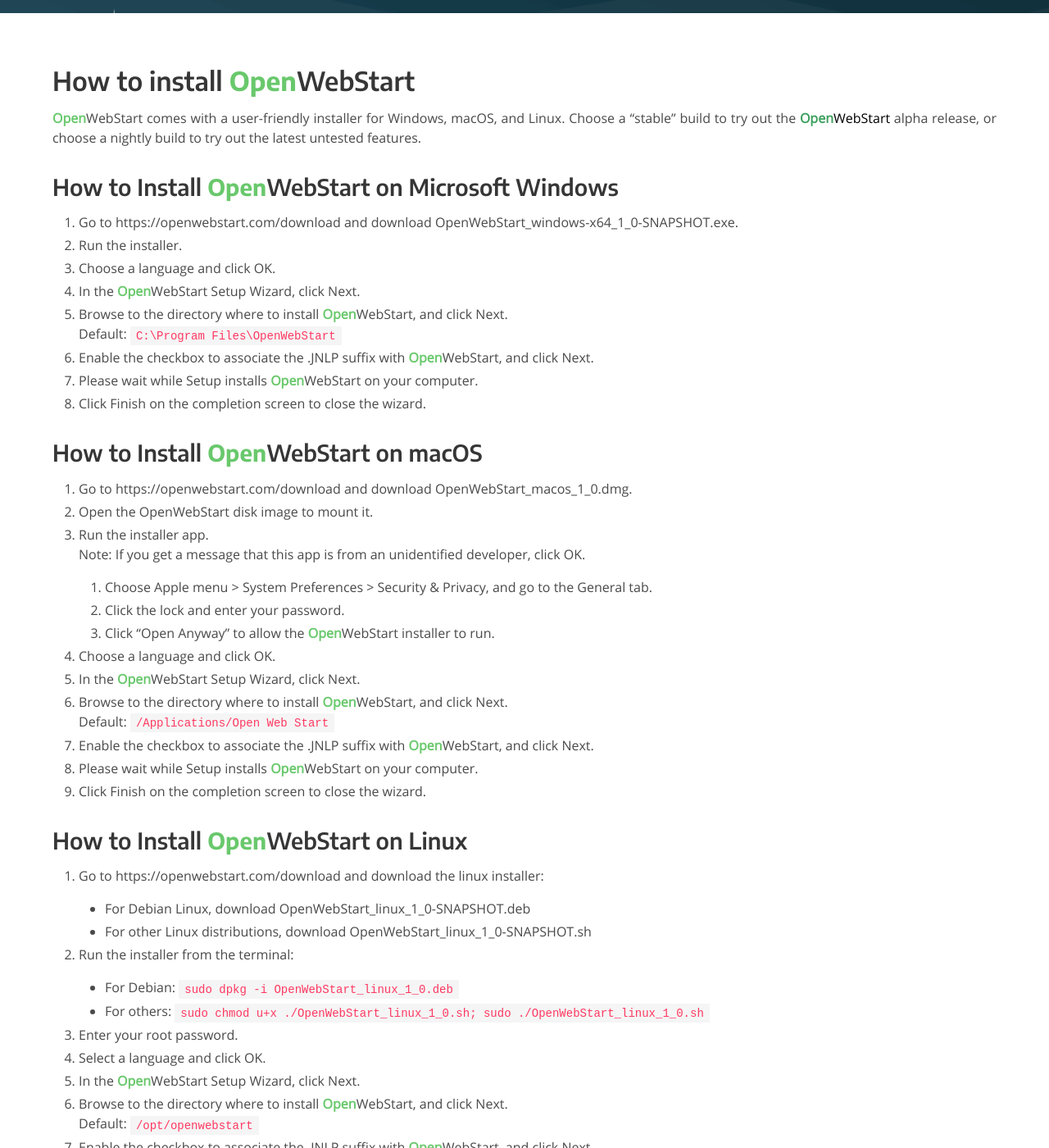
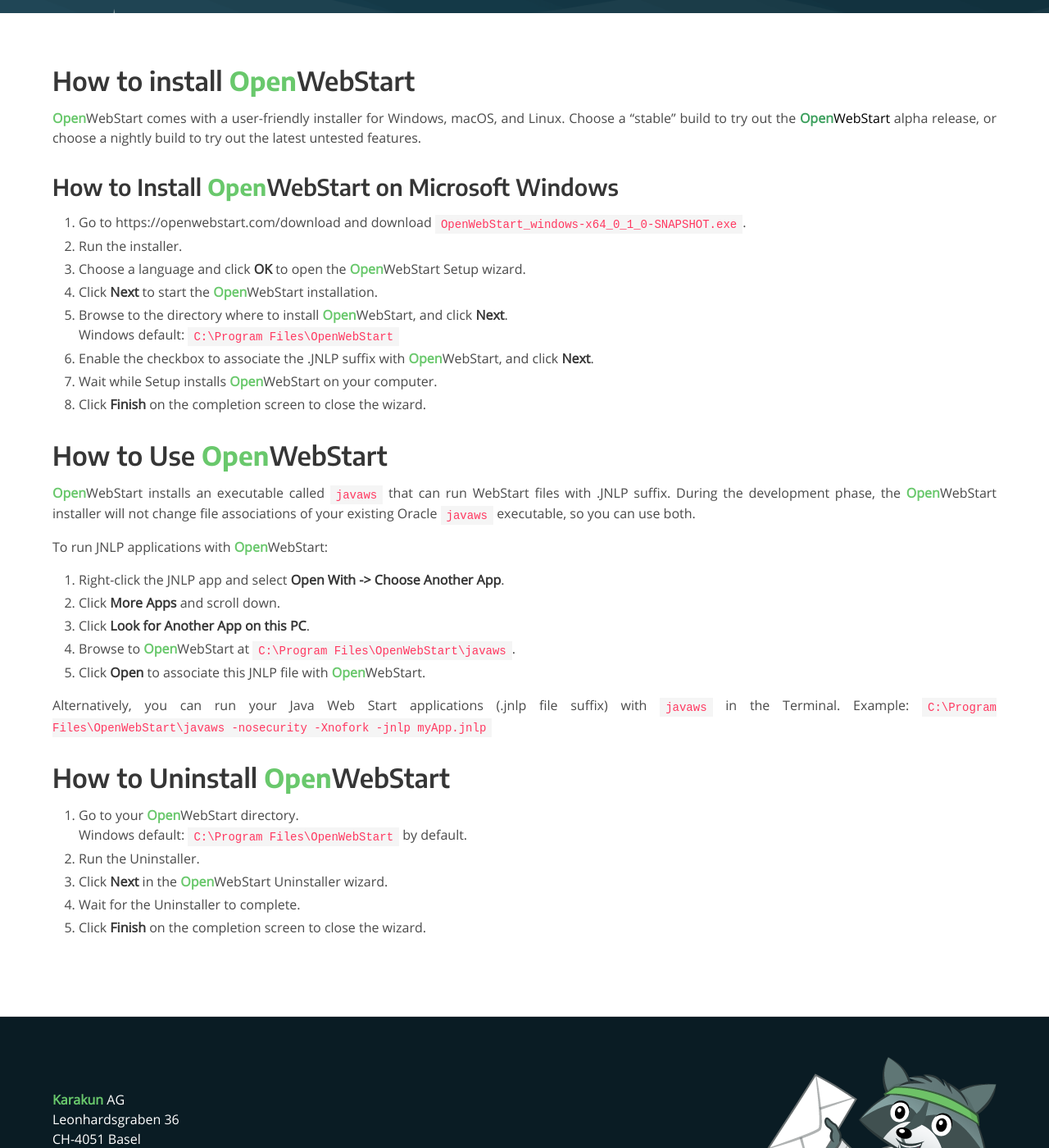
Before and after one commit to karakun/openwebstart-page, a Jekyll site: the page built from installation.md, in a window 1280 px wide and 1400 px high, scrolled down 464 px. Shown: the whole window at 82% size. Built offline with Jekyll 4.4.1, drawn with Linux system fonts in a browser that asks for light colours; comment, search, counter and statistics services are not loaded; some of the changed text lies outside the part shown.

Commit message:
Update installation.md
Nur Windows-Installer; JNLP-Dateiassoziation; Kommandozeilenparameter.
Was wird der endgültige download link?

```diff
--- a/installation.md
+++ b/installation.md
@@ -16,70 +16,36 @@
 
 ## How to Install <span class="my-karakun">Open</span>WebStart on Microsoft Windows
 
-1. Go to https://openwebstart.com/download and download OpenWebStart_windows-x64_1_0-SNAPSHOT.exe.
+1. Go to https://openwebstart.com/download and download `OpenWebStart_windows-x64_0_1_0-SNAPSHOT.exe`.
 1. Run the installer.
-1. Choose a language and click OK.
-1. In the <span class="my-karakun">Open</span>WebStart Setup Wizard, click Next.
-1. Browse to the directory where to install <span class="my-karakun">Open</span>WebStart, and click Next.
-   <br />Default: `C:\Program Files\OpenWebStart`
-1. Enable the checkbox to associate the .JNLP suffix with <span class="my-karakun">Open</span>WebStart, and click Next.
-1. Please wait while Setup installs <span class="my-karakun">Open</span>WebStart on your computer.
-1. Click Finish on the completion screen to close the wizard.
-
-## How to Install <span class="my-karakun">Open</span>WebStart on macOS
-
-1. Go to https://openwebstart.com/download and download OpenWebStart_macos_1_0.dmg.
-1. Open the OpenWebStart disk image to mount it.
-1. Run the installer app.
-    <br />Note: If you get a message that this app is from an unidentified developer, click OK.
-    1. Choose Apple menu > System Preferences > Security & Privacy, and go to the General tab.
-    1. Click the lock and enter your password.
-    1. Click “Open Anyway” to allow the <span class="my-karakun">Open</span>WebStart installer to run.
-1. Choose a language and click OK.
-1. In the <span class="my-karakun">Open</span>WebStart Setup Wizard, click Next.
-1. Browse to the directory where to install <span class="my-karakun">Open</span>WebStart, and click Next.
-    <br />Default: `/Applications/Open Web Start`
-1. Enable the checkbox to associate the .JNLP suffix with <span class="my-karakun">Open</span>WebStart, and click Next.
-1. Please wait while Setup installs <span class="my-karakun">Open</span>WebStart on your computer.
-1. Click Finish on the completion screen to close the wizard.
-
-## How to Install <span class="my-karakun">Open</span>WebStart on Linux
-
-1. Go to https://openwebstart.com/download and download the linux installer:
-   * For Debian Linux, download OpenWebStart_linux_1_0-SNAPSHOT.deb
-   * For other Linux distributions, download OpenWebStart_linux_1_0-SNAPSHOT.sh
-1. Run the installer from the terminal:
-   * For Debian: `sudo dpkg -i OpenWebStart_linux_1_0.deb`
-   * For others: `sudo chmod u+x ./OpenWebStart_linux_1_0.sh; sudo ./OpenWebStart_linux_1_0.sh`
-1. Enter your root password.
-1. Select a language and click OK.
-1. In the <span class="my-karakun">Open</span>WebStart Setup Wizard, click Next.
-1. Browse to the directory where to install <span class="my-karakun">Open</span>WebStart, and click Next.
-   <br />Default: `/opt/openwebstart`
-1. Enable the checkbox to associate the .JNLP suffix with <span class="my-karakun">Open</span>WebStart, and click Next.
-1. Please wait while Setup installs <span class="my-karakun">Open</span>WebStart on your computer.
-1. Click Finish on the completion screen to close the wizard.
+1. Choose a language and click **OK** to open the <span class="my-karakun">Open</span>WebStart Setup wizard.
+1. Click **Next** to start the <span class="my-karakun">Open</span>WebStart installation.
+1. Browse to the directory where to install <span class="my-karakun">Open</span>WebStart, and click **Next**.
+   <br />Windows default: `C:\Program Files\OpenWebStart`
+1. Enable the checkbox to associate the .JNLP suffix with <span class="my-karakun">Open</span>WebStart, and click **Next**.
+1. Wait while Setup installs <span class="my-karakun">Open</span>WebStart on your computer.
+1. Click **Finish** on the completion screen to close the wizard.
 
 # How to Use <span class="my-karakun">Open</span>WebStart
 
-<span class="my-karakun">Open</span>WebStart installs an executable called `javaws`. Open the terminal and use `javaws` to run your existing Java Web Start applications (.jnlp file suffix).
+<span class="my-karakun">Open</span>WebStart installs an executable called `javaws` that can run WebStart files with .JNLP suffix. During the development phase, the <span class="my-karakun">Open</span>WebStart installer will not change file associations of your existing Oracle `javaws` executable, so you can use both.
 
-* Windows:
-  `C:\Program Files\OpenWebStart\javaws myApp.jnlp`
-* macOS:
-  `/Applications/Open Web Start/javaws myApp.jnlp`
-* Linux:
-  `/opt/openwebstart/javaws myApp.jnlp`
+To run JNLP applications with <span class="my-karakun">Open</span>WebStart:
 
-During the development phase, the <span class="my-karakun">Open</span>WebStart installer will not change your existing Oracle `javaws` executable, so you can use both.
+1. Right-click the JNLP app and select **Open With -&gt; Choose Another App**.
+1. Click **More Apps** and scroll down.
+1. Click **Look for Another App on this PC**.
+1. Browse to <span class="my-karakun">Open</span>WebStart at `C:\Program Files\OpenWebStart\javaws`.
+1. Click **Open** to associate this JNLP file with <span class="my-karakun">Open</span>WebStart.
+
+Alternatively, you can run your Java Web Start applications (.jnlp file suffix) with `javaws` in the Terminal.
+Example: `C:\Program Files\OpenWebStart\javaws -nosecurity -Xnofork -jnlp myApp.jnlp`
 
 # How to Uninstall <span class="my-karakun">Open</span>WebStart
 
 1. Go to your <span class="my-karakun">Open</span>WebStart directory.
-   macOS default directory: `/Applications/Open Web Start`
-   Windows default directory: `C:\Program Files\OpenWebStart`
-   Linux default directory:  `/opt/openwebstart`
+   <br />Windows default: `C:\Program Files\OpenWebStart` by default.
 1. Run the Uninstaller.
-1. In the <span class="my-karakun">Open</span>WebStart Uninstaller Wizard, click Next.
-1. Please wait for the Uninstaller to complete.
-1. Click Finish on the completion screen to close the wizard.
+1. Click **Next** in the <span class="my-karakun">Open</span>WebStart Uninstaller wizard.
+1. Wait for the Uninstaller to complete.
+1. Click **Finish** on the completion screen to close the wizard.
```
